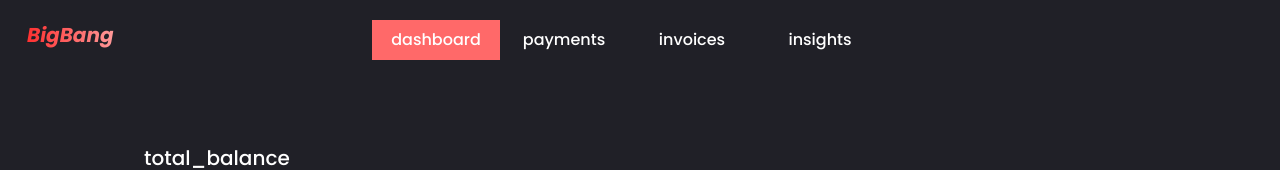
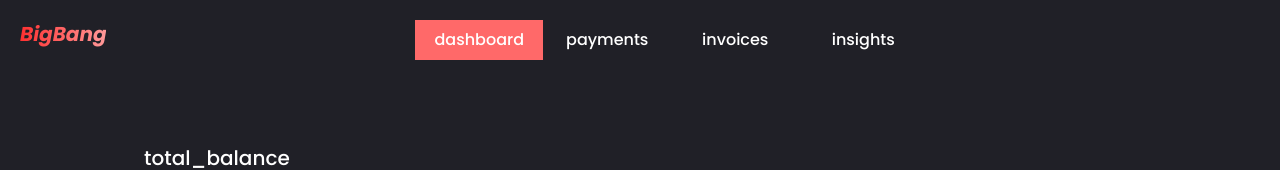
Before and after one commit to eduardofroehlich/BigBangProject, a Vue app: page / in a window 1280 px wide. Shown: the top 170 px of the page. Built offline with nearby package versions, Linux system fonts and the light colour scheme; some icons are missing.

Commit message:
Remover posições absolutas da logo
Signed-off-by: Eduardo Froehlich <eduardosilvafroehlich@gmail.com>

```diff
--- a/src/components/big-bang-logo.vue
+++ b/src/components/big-bang-logo.vue
@@ -6,12 +6,6 @@
 
 <style scoped>
 .logo-big-bang {
-    position: absolute;
-    width: 87px;
-    height: 30px;
-    left: 27px;
-    top: 21px;
-
     background: linear-gradient(270deg, #FF9999 0%, #FF3030 100%);
     -webkit-background-clip: text;
     -webkit-text-fill-color: transparent;
```
